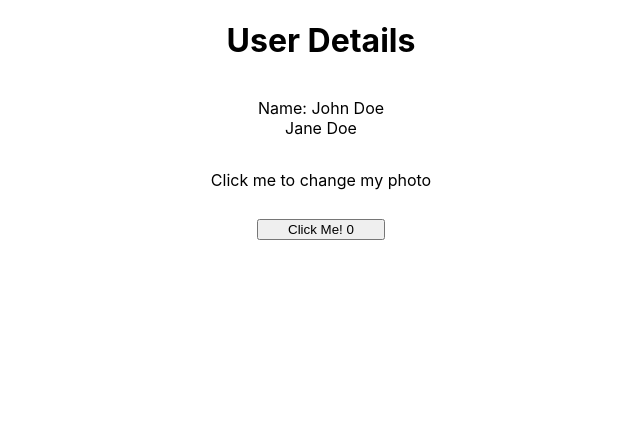
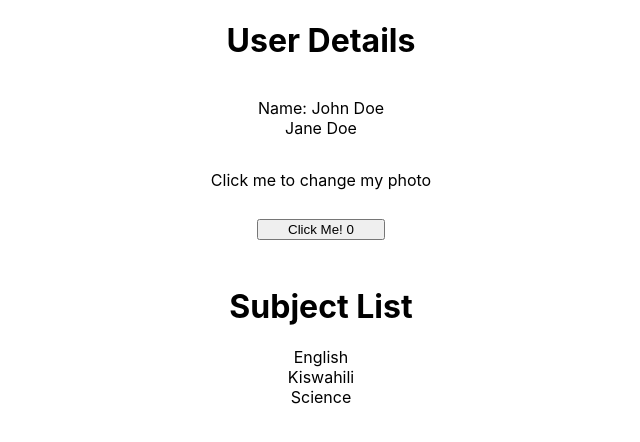
Before and after one commit to AbigaelKirwa/AssignmentProgrammingHomeWork, a React (Create React App) app in the folder homework2-reactdocumentation/: page / in a window 1280 px wide. Shown: the top 442 px of the page, without its empty margins (319-959 px from the left). Built offline with nearby package versions, Linux system fonts and the light colour scheme.

Commit message:
feat(quick start):rendering lists

```diff
--- a/homework2-reactdocumentation/src/App.css
+++ b/homework2-reactdocumentation/src/App.css
@@ -10,6 +10,7 @@
 .user_details_wrapper button{
   width: 10%;
   margin-top: 1%;
+  margin-bottom: 2%;
 }
 
 .user_image{
--- a/homework2-reactdocumentation/src/App.js
+++ b/homework2-reactdocumentation/src/App.js
@@ -7,6 +7,17 @@ const user = {
   female_name: "Jane Doe",
   img_source:"https://thispersondoesnotexist.com/"
 }
+
+//creating a list
+const subjects =[
+    {name:"English", id:1},
+    {name:"Kiswahili", id:2},
+    {name:"Science", id:3}
+]
+
+const listItems = subjects.map((subject)=>{
+  return <li key={subject.id} style={{listStyle:'none'}}>{subject.name}</li>
+})
 
 function App() {
     //conditional rendering
@@ -30,6 +41,11 @@ function App() {
   return (
     <div className="App">
       <UserData/>
+      <div className='subject_data'>
+        <h1>Subject List</h1>
+          {listItems}
+      </div>
+
     </div>
   );
 }
```
